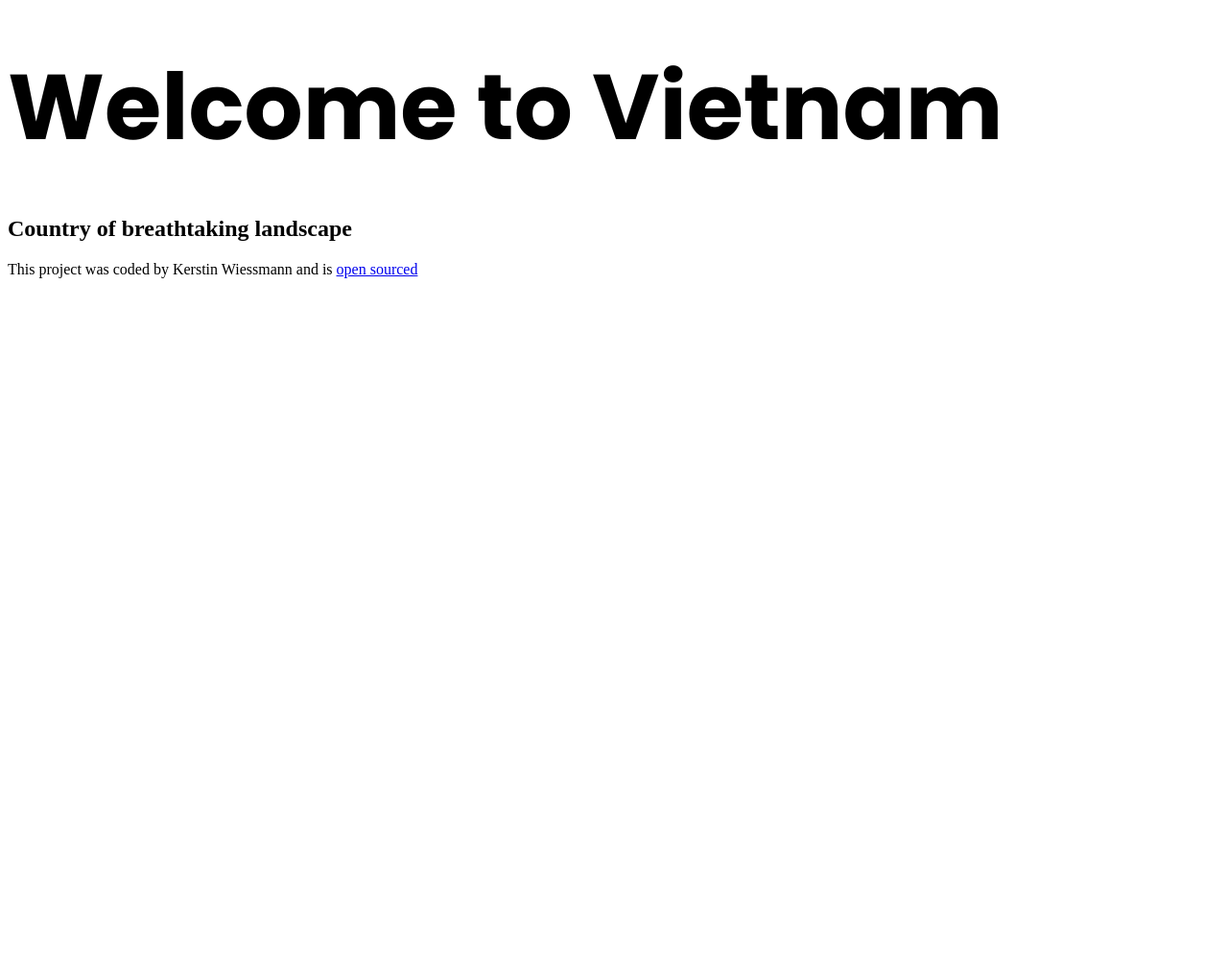
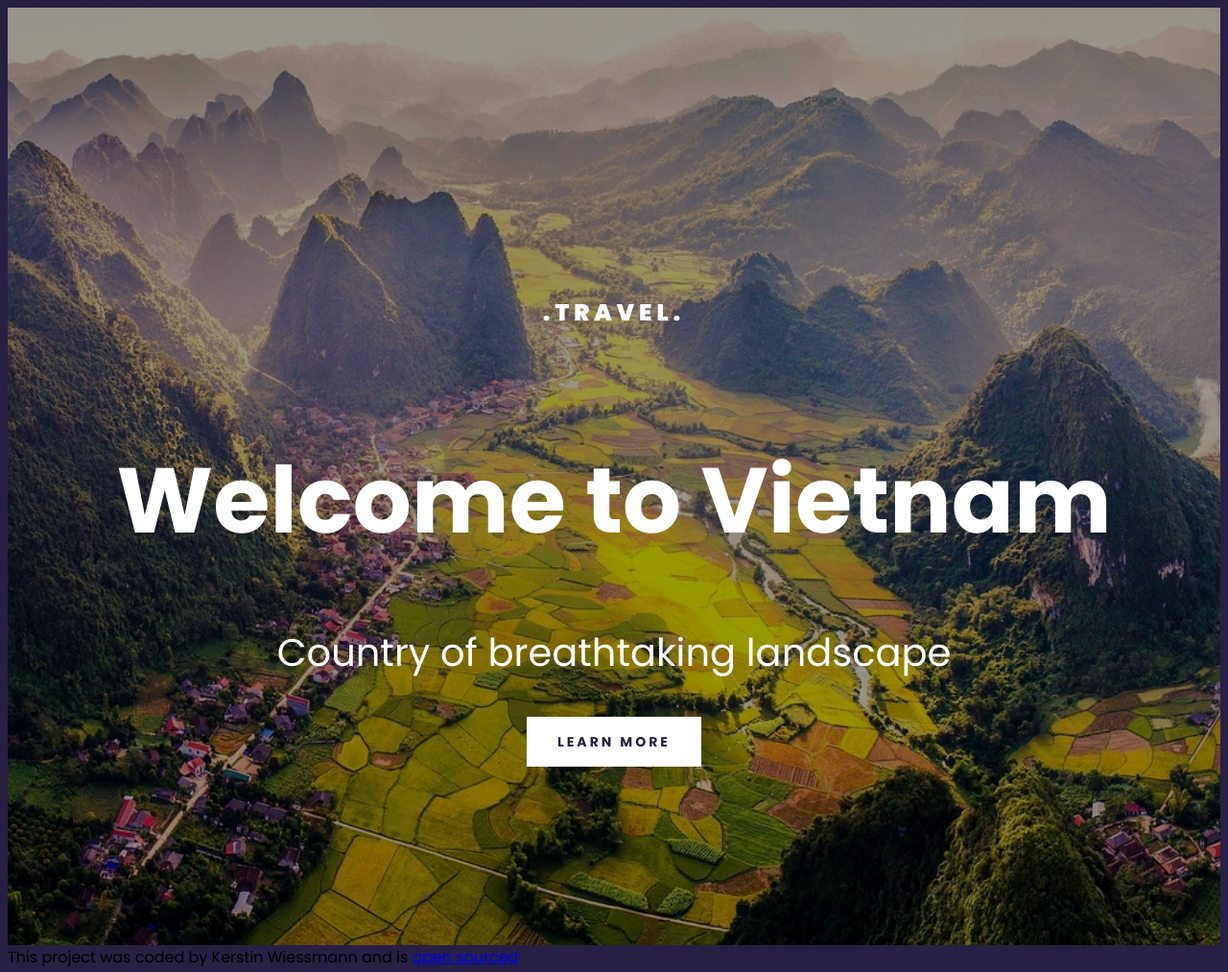
Before and after one commit to KerstinWieseline/vietnam-travel-project, a plain HTML site: page index.html in a window 1280 px wide. Shown: the whole page at 96% size. Before the commit the page ends 800 px from the top, so only its background shows below. Drawn offline with Linux system fonts and the light colour scheme.

Commit message:
Added the header

```diff
--- a/index.html
+++ b/index.html
@@ -12,12 +12,17 @@
     <title>Welcome to Vietnam</title>
 </head>
 <body>
-    <h1>Welcome to Vietnam</h1>
-    <h2>Country of breathtaking landscape</h2>
-    <footer>
+    <div class="container">
+        <header>
+        <h3>.TRAVEL.</h3>
+        <h1>Welcome to Vietnam</h1>
+        <h2>Country of breathtaking landscape</h2>
+        <a href="#more">Learn more</a>
+        </header>
+        <footer>
         This project was coded by Kerstin Wiessmann and is
         <a href="https://github.com/KerstinWieseline/vietnam-travel-project">open sourced</a>
-    </footer>
-
+        </footer>
+    </div>
 </body>
 </html>
--- a/src/styles.css
+++ b/src/styles.css
@@ -1,8 +1,74 @@
-h1 {
-    font-family: Poppins;
+
+
+body {
+    font-family: 'Poppins', sans-serif;
+    background: #272044;
+}
+
+
+.container {
+    max-width: 1400px;
+    margin: 0 auto;
+
+}
+
+header {
+    background-image: linear-gradient(rgba(0, 0, 0, 0.4), rgba(0, 0, 0, 0.4)),
+    url("../src/images/hero3.jpg");
+    background-repeat: no-repeat;
+    background-size: cover;
+    color: white;
+    text-align: center;
+    padding: 200px 0;
+}
+header h1 {
     font-weight: 700;
     font-size: 96px;
-    line-height: 100%;
-    letter-spacing: 0%;
+    line-height: 1;
+    margin: 30px 0;
 
 }
+header h2 {
+    font-weight: 400;
+    font-size: 40px;
+    line-height: 1.5;
+    margin: 0;
+    padding: 50px;
+}
+header h3 {
+    font-weight: 900;
+    font-size: 24px;
+    line-height: 1.5;
+    letter-spacing: 5px;
+    padding: 100px 0;
+    margin: 0;
+}
+header a {
+    font-weight: 700;
+    font-size: 14px;
+    line-height: 1.5;
+    text-align: center;
+    letter-spacing: 3px;
+    text-transform: uppercase;
+    background: white;
+    text-decoration: none;
+    color: #272044;
+    padding: 16px 32px;
+    margin: 50px 0;
+    display: inline;
+}
+@media (max-width: 900px) {
+    header {
+     padding: 60px 0;
+    }
+    header h1 {
+        font-size: 48px;
+    }
+    header h2 {
+        font-size: 20px;
+    }
+    header h3 {
+        font-size: 12px;
+    }
+
+}
```
Also changed, not shown: src/images/hero3.jpg (added), 1 other file.
